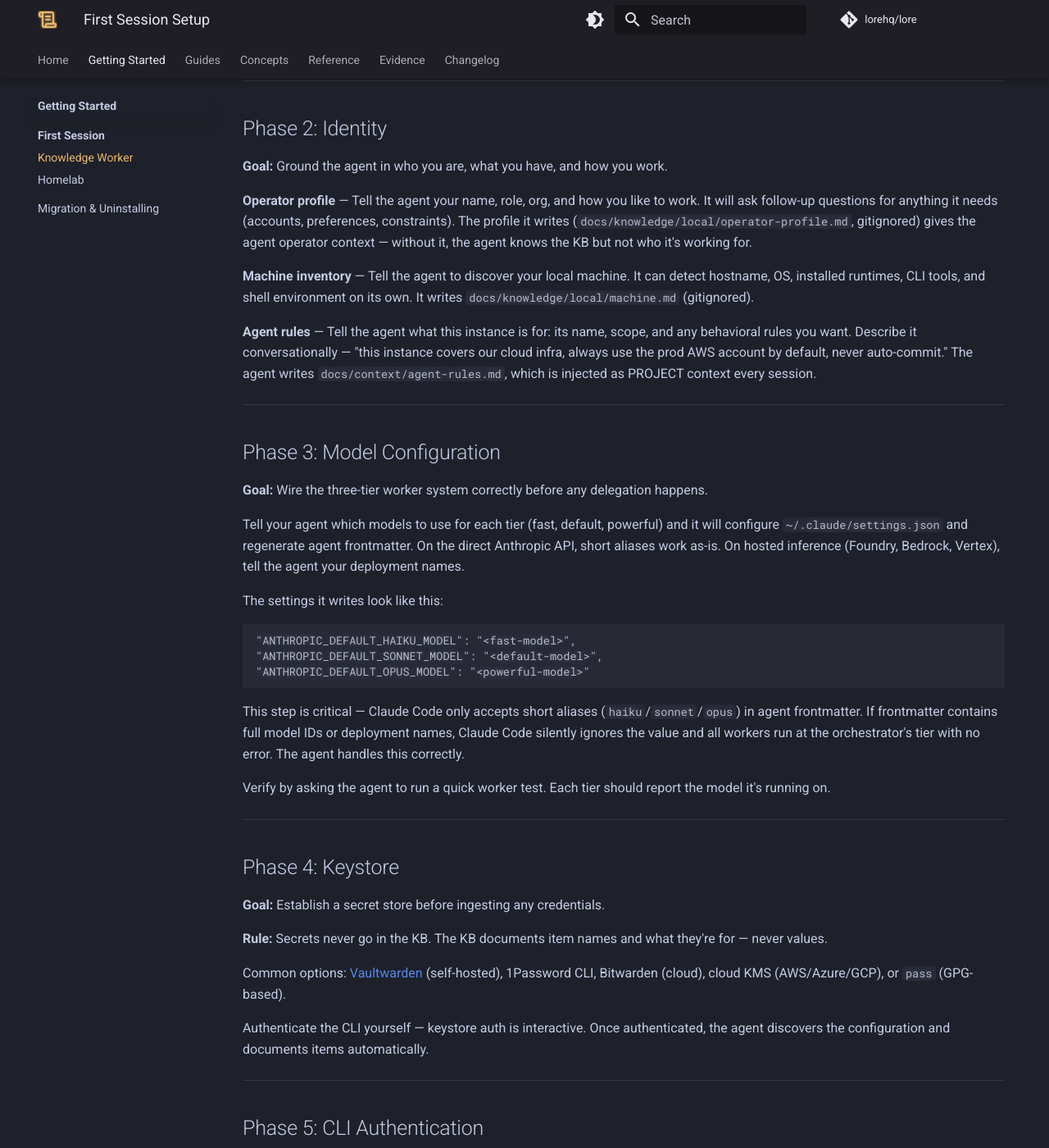
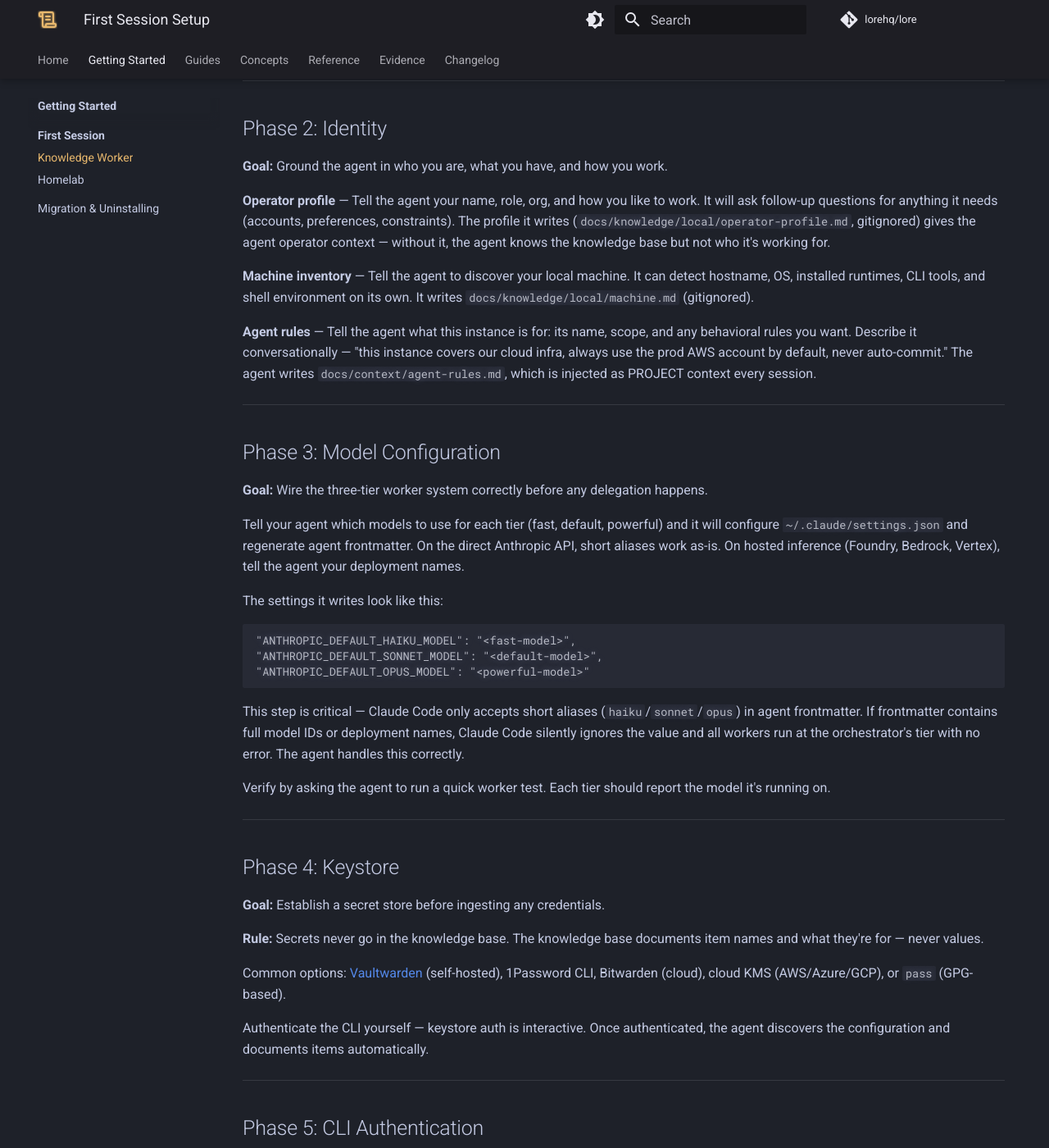
Before and after one commit to lorehq/lore-docs, an MkDocs documentation site: the page built from docs/getting-started/first-session/knowledge-worker.md, in a window 1280 px wide and 1400 px high, scrolled down 1445 px. Shown: the whole window at 82% size. Built offline with MkDocs 1.6.1 and Material for MkDocs 9.7.7, drawn with Linux system fonts in a browser that asks for light colours; comment, search, counter and statistics services are not loaded.

Commit message:
Spell out "knowledge base" in public-facing first-session guides
KB is internal jargon — readers of the docs site may not know it.

Co-Authored-By: Claude Opus 4.6 <noreply@anthropic.com>

```diff
--- a/docs/getting-started/first-session/knowledge-worker.md
+++ b/docs/getting-started/first-session/knowledge-worker.md
@@ -50,7 +50,7 @@ You can always add a remote later. Nothing about the instance structure changes
 
 **Goal:** Ground the agent in who you are, what you have, and how you work.
 
-**Operator profile** — Tell the agent your name, role, org, and how you like to work. It will ask follow-up questions for anything it needs (accounts, preferences, constraints). The profile it writes (`docs/knowledge/local/operator-profile.md`, gitignored) gives the agent operator context — without it, the agent knows the KB but not who it's working for.
+**Operator profile** — Tell the agent your name, role, org, and how you like to work. It will ask follow-up questions for anything it needs (accounts, preferences, constraints). The profile it writes (`docs/knowledge/local/operator-profile.md`, gitignored) gives the agent operator context — without it, the agent knows the knowledge base but not who it's working for.
 
 **Machine inventory** — Tell the agent to discover your local machine. It can detect hostname, OS, installed runtimes, CLI tools, and shell environment on its own. It writes `docs/knowledge/local/machine.md` (gitignored).
 
@@ -80,7 +80,7 @@ Verify by asking the agent to run a quick worker test. Each tier should report t
 
 **Goal:** Establish a secret store before ingesting any credentials.
 
-**Rule:** Secrets never go in the KB. The KB documents item names and what they're for — never values.
+**Rule:** Secrets never go in the knowledge base. The knowledge base documents item names and what they're for — never values.
 
 Common options: [Vaultwarden](https://github.com/dani-garcia/vaultwarden) (self-hosted), 1Password CLI, Bitwarden (cloud), cloud KMS (AWS/Azure/GCP), or `pass` (GPG-based).
 
```
Also changed, not shown: docs/getting-started/first-session/homelab.md (+1 -1 lines).
